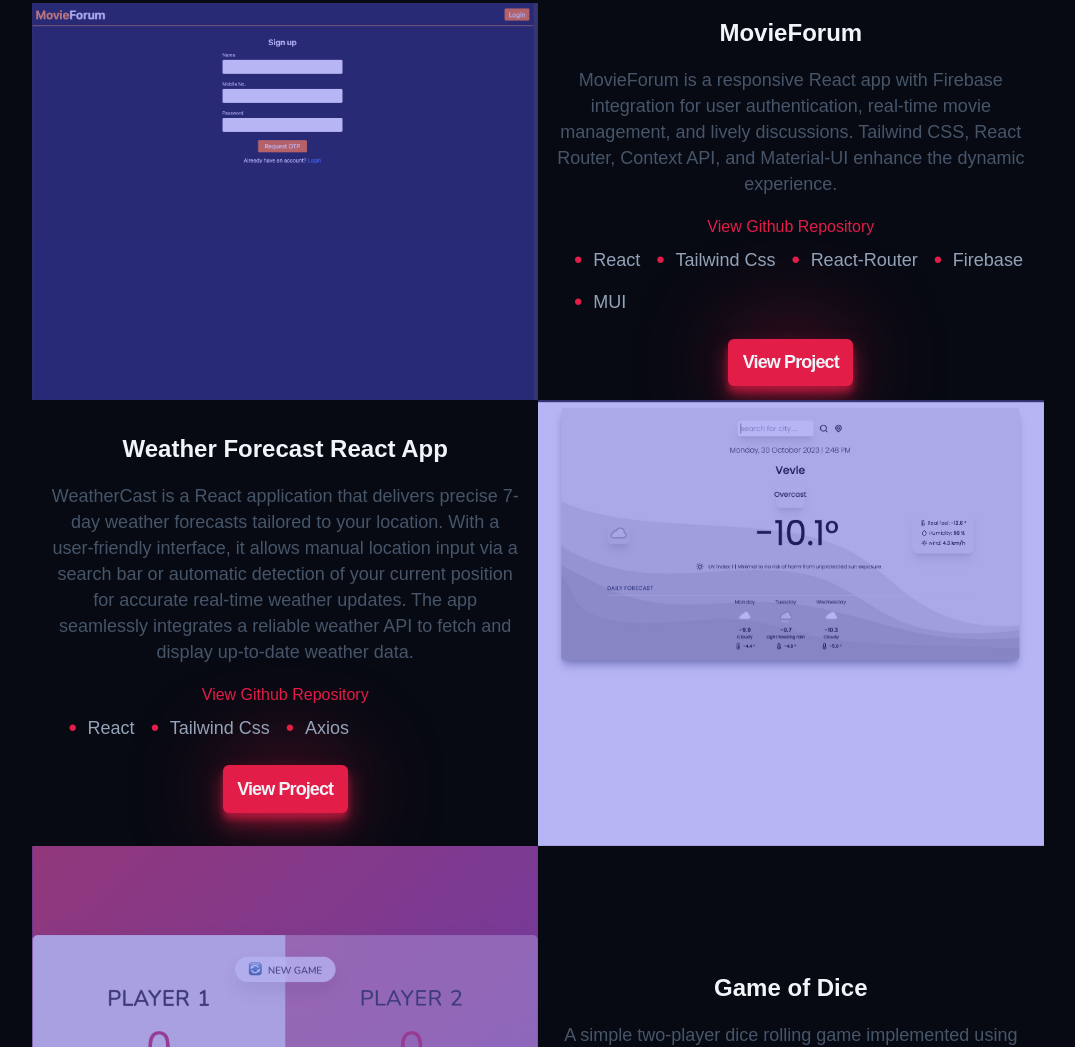
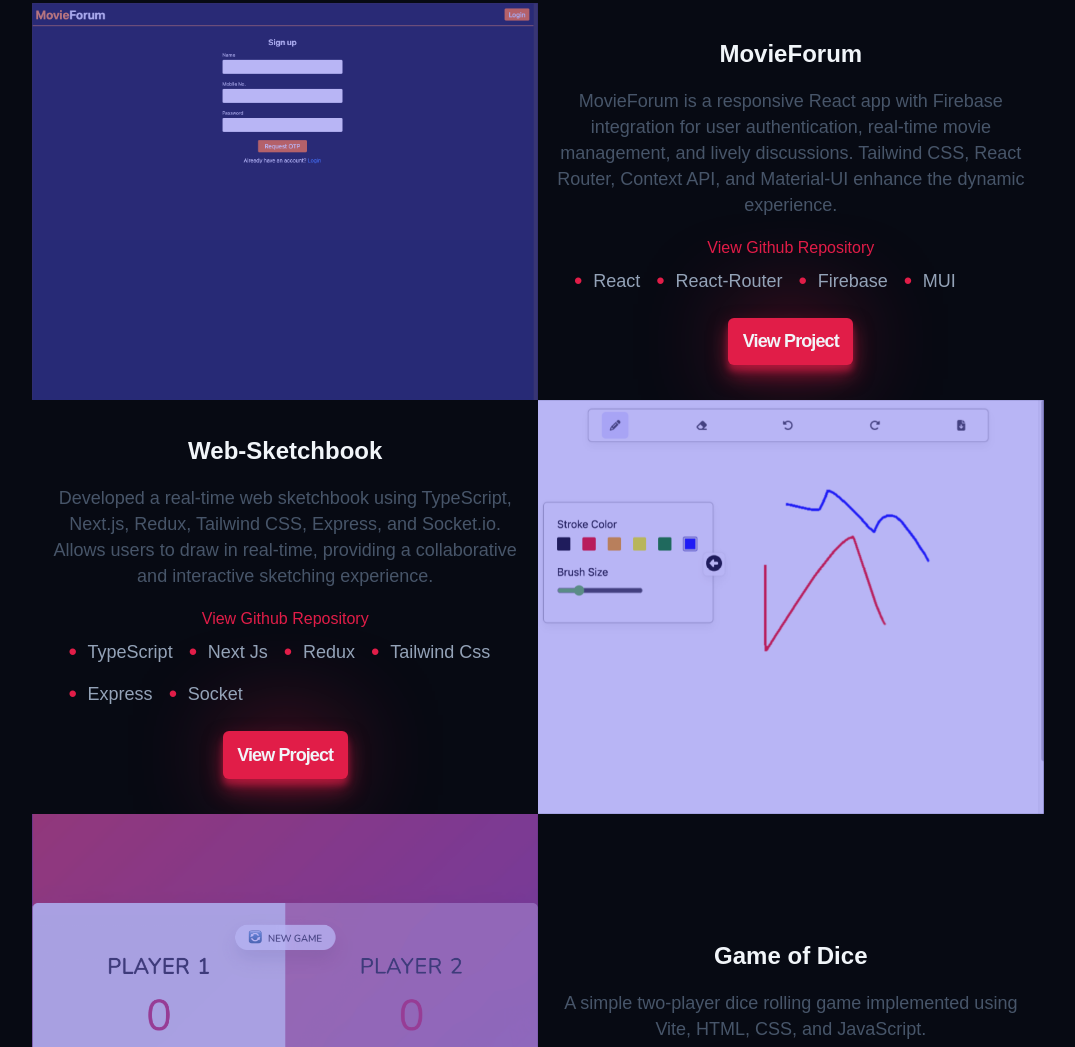
Before and after one commit to pulak-sarmah/My_portfolio, a website built with Vite: page index.html in a window 1280 px wide. Shown: the part 3782-4829 px from the top of the page, without its empty margins (102-1177 px from the left). Built offline with nearby package versions, Linux system fonts and the light colour scheme; files whose address does not match are found by name; a web font is replaced by a local one.

Commit message:
added new project

```diff
--- a/index.html
+++ b/index.html
@@ -419,43 +419,44 @@
             </p>
             <ul class="work__tech-list">
               <li class="work__project-tech">React</li>
-              <li class="work__project-tech">Tailwind Css</li>
               <li class="work__project-tech">React-Router</li>
                <li class="work__project-tech">Firebase</li>
               <li class="work__project-tech">MUI</li>
-             <!-- <li class="work__project-tech">NextJS</li>
-              <li class="work__project-tech">ExpressJS</li>
-              <li class="work__project-tech">MongoDB</li> -->
             </ul>
             <a class="btn work__project-btn" href="https://movie-forum-iota.vercel.app/" target="_blank">View Project</a>
           </div>
           <!-- project 2 -->
-          <h3 class="work__project-title">Weather Forecast React App</h3>
+          <h3 class="work__project-title">Web-Sketchbook</h3>
           <div class="work__img-wrapper work__image2">
-            <!-- <img src="/ml.jpg" alt="demo_website 2" /> -->
+
             <div class="work__slide">
-              <img loading="lazy" src="/forecast1.png" alt="demo_website 5" />
+              <img loading="lazy" src="/sketch1.png" alt="demo_website 5" />
             </div>
             <div class="work__slide">
-              <img loading="lazy" src="/forecast2.png" alt="demo_website 5" />
+              <img loading="lazy" src="/sketch2.png" alt="demo_website 5" />
             </div>
             <div class="work__slide">
-              <img loading="lazy" src="/forecast3.png" alt="demo_website 5" />
+              <img loading="lazy" src="/sketch3.png" alt="demo_website 5" />
             </div>
           </div>
           <div class="work__project work__project2">
-            <h3 class="work__project-subtitle">Weather Forecast React App</h3>
+            <h3 class="work__project-subtitle">Web-Sketchbook</h3>
             <p class="work__project-description">
-              WeatherCast is a React application that delivers precise 7-day weather forecasts tailored to your location. With a user-friendly interface, it allows manual location input via a search bar or automatic detection of your current position for accurate real-time weather updates. The app seamlessly integrates a reliable weather API to fetch and display up-to-date weather data.
+              Developed a real-time web sketchbook using TypeScript, Next.js, Redux,
+Tailwind CSS, Express, and Socket.io. Allows users to draw in real-time, providing a collaborative and interactive
+sketching experience.
             </p>
             <p class="work__project-description2">
               <a href="https://github.com/pulak-sarmah/weatherForecast" target="_blank">View Github Repository</a>
             </p>
             <ul class="work__tech-list">
 
-              <li class="work__project-tech">React</li>
+              <li class="work__project-tech">TypeScript</li>
+              <li class="work__project-tech">Next Js</li>
+              <li class="work__project-tech">Redux</li>
               <li class="work__project-tech">Tailwind Css</li>
-              <li class="work__project-tech">Axios</li>
+              <li class="work__project-tech">Express</li>
+              <li class="work__project-tech">Socket</li>
 
 
             </ul>
```
Also changed, not shown: public/forecast1.png (deleted), public/forecast2.png (deleted), public/forecast3.png (deleted), public/sketch1.png (added), public/sketch2.png (added), public/sketch3.png (added).
